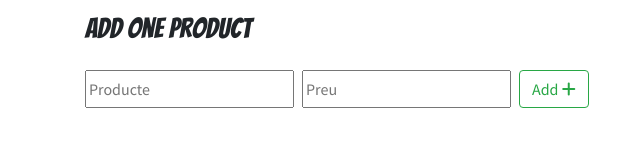
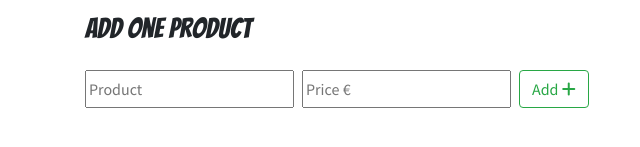
Before and after one commit to mikiPP/vueShop, a plain HTML site: page index.html in a window 1280 px wide. Shown: the part 397-544 px from the top of the page, 0-640 px from the left. Drawn offline with nearby package versions, Linux system fonts and the light colour scheme.

Commit message:
fixed some placeholders

```diff
--- a/index.html
+++ b/index.html
@@ -63,8 +63,8 @@
 
                     <h3 class="mb-4">Add one product</h3>
                     <div id="buttons">
-                        <input id="name" type="text" placeholder="Producte" required>
-                        <input class="mx-2" id="price" type="number" placeholder="Preu" required>
+                        <input id="name" type="text" placeholder="Product" required>
+                        <input class="mx-2" id="price" type="number" placeholder="Price €" required>
                         <button type="button" class="btn btn-outline-success" v-on:click="addItem">  Add <i class="fas fa-plus"></i> </button>
                     </div>
 
```
